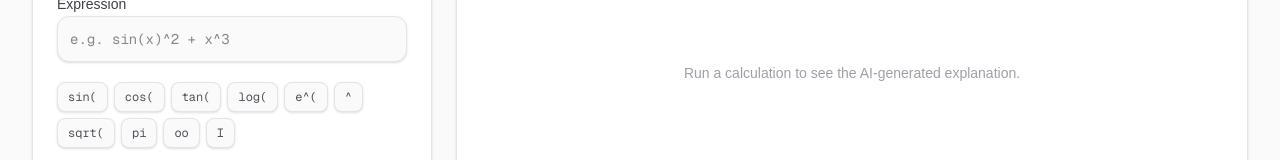
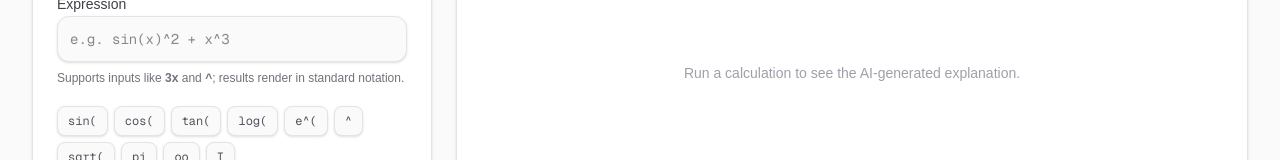
Before and after one commit to alvingnwns/calculus-ai, a Next.js app in the folder frontend/: page / in a window 1280 px wide. Shown: the part 300-460 px from the top of the page. Built offline with nearby package versions, Linux system fonts and the light colour scheme; no server answers.

Commit message:
feat(ui): add expression syntax helper text

```diff
--- a/frontend/app/page.tsx
+++ b/frontend/app/page.tsx
@@ -249,6 +249,9 @@ export default function Home() {
                     value={expression}
                     onChange={(event) => setExpression(event.target.value)}
                   />
+                  <span className="block text-xs text-zinc-500 dark:text-zinc-400">
+                    Supports inputs like <strong>3x</strong> and <strong>^</strong>; results render in standard notation.
+                  </span>
                 </label>
               )}
 
```
Also changed, not shown: 1 other file (tests, documents, lock files or other folders).
